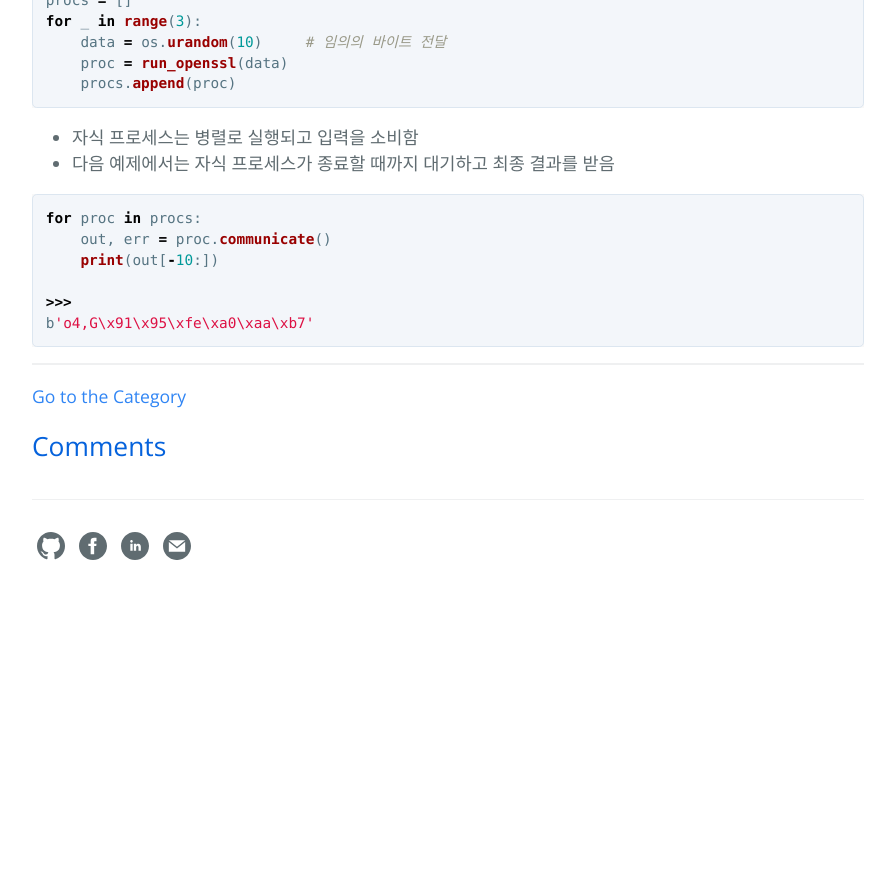
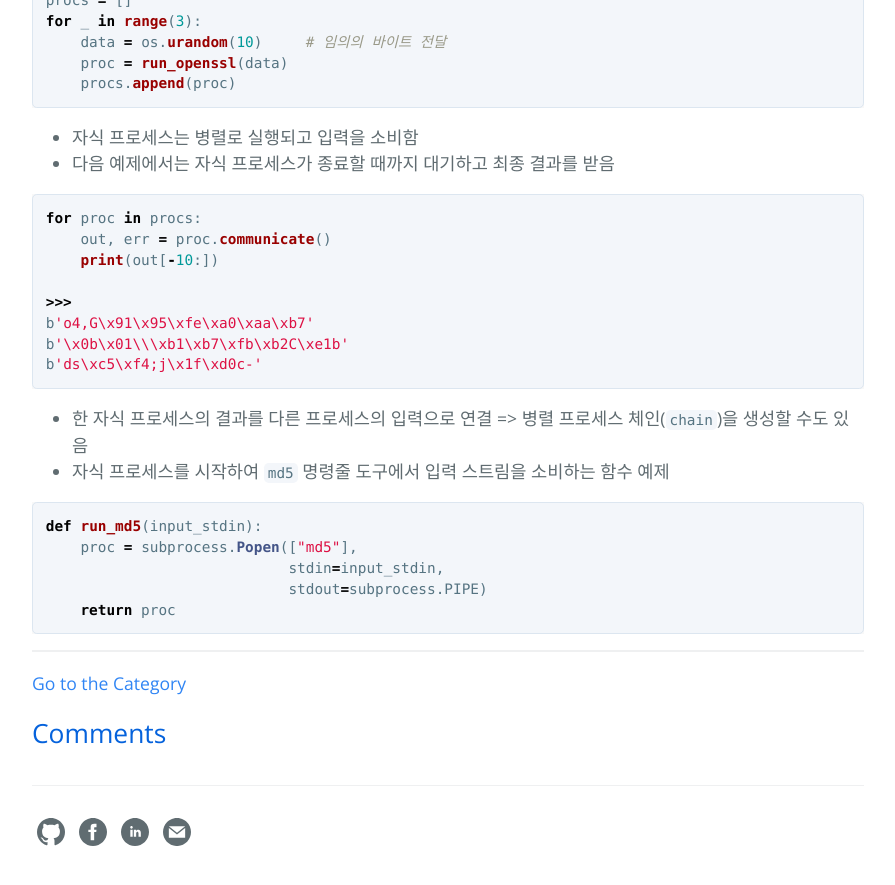
Before and after one commit to hcnoh/hcnoh.github.io, a Jekyll site: the page built from _posts/2018-10-19-effective-python-way36.md, in a window 1280 px wide and 900 px high, scrolled down 2988 px. Shown: the top 885 px of the window, without its empty margins (192-1087 px from the left). Built offline with Jekyll 4.4.1, drawn with Linux system fonts in a browser that asks for light colours; comment, search, counter and statistics services are not loaded; before the commit the page ends 3602 px from its top, so only the background shows below that.

Commit message:
Update 2018-10-19-effective-python-way36.md

````diff
--- a/_posts/2018-10-19-effective-python-way36.md
+++ b/_posts/2018-10-19-effective-python-way36.md
@@ -131,4 +131,17 @@ for proc in procs:
 
 >>>
 b'o4,G\x91\x95\xfe\xa0\xaa\xb7'
+b'\x0b\x01\\\xb1\xb7\xfb\xb2C\xe1b'
+b'ds\xc5\xf4;j\x1f\xd0c-'
 ```
+
+- 한 자식 프로세스의 결과를 다른 프로세스의 입력으로 연결 => 병렬 프로세스 체인(`chain`)을 생성할 수도 있음
+- 자식 프로세스를 시작하여 `md5` 명령줄 도구에서 입력 스트림을 소비하는 함수 예제
+
+```python
+def run_md5(input_stdin):
+    proc = subprocess.Popen(["md5"],
+                            stdin=input_stdin,
+                            stdout=subprocess.PIPE)
+    return proc
+```
````
